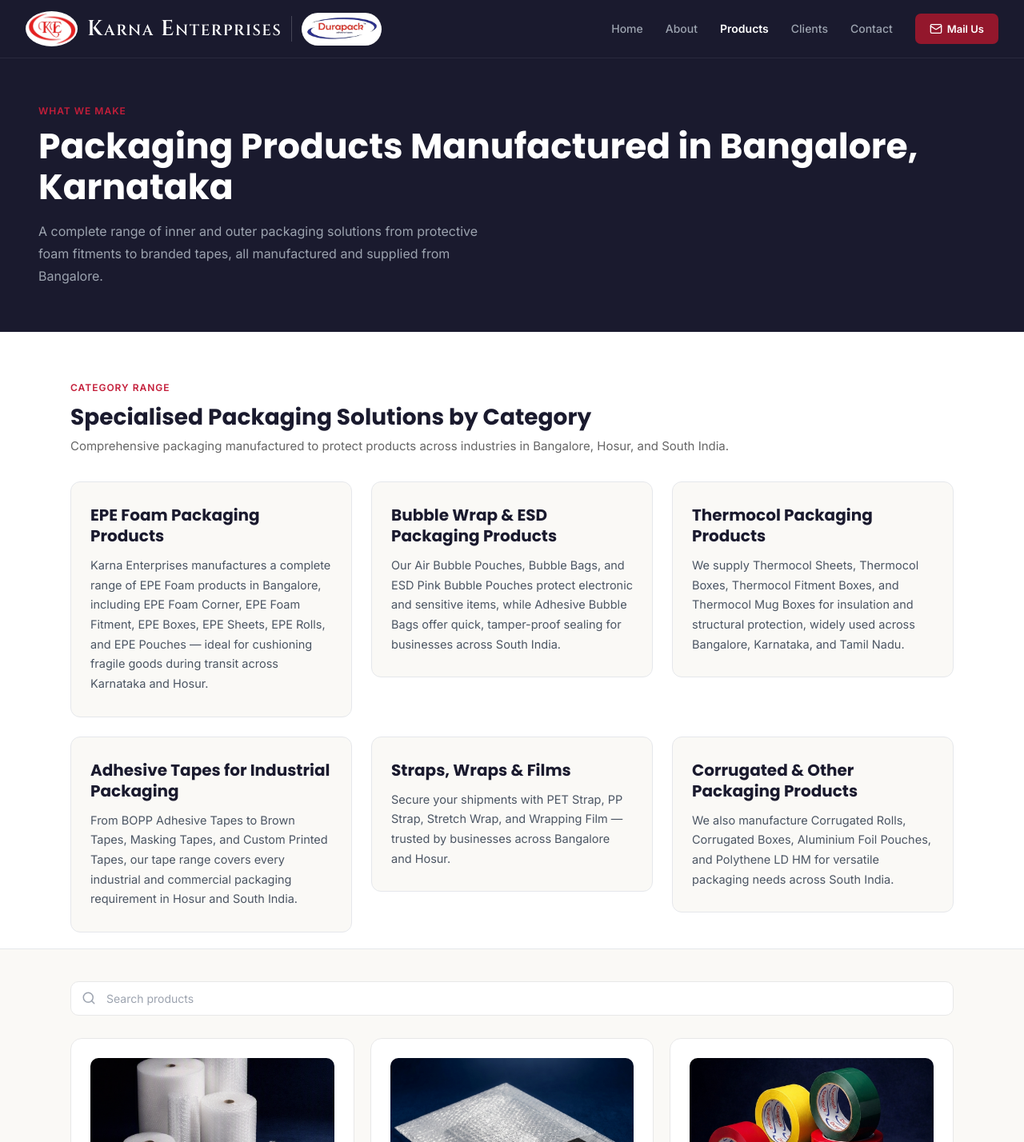
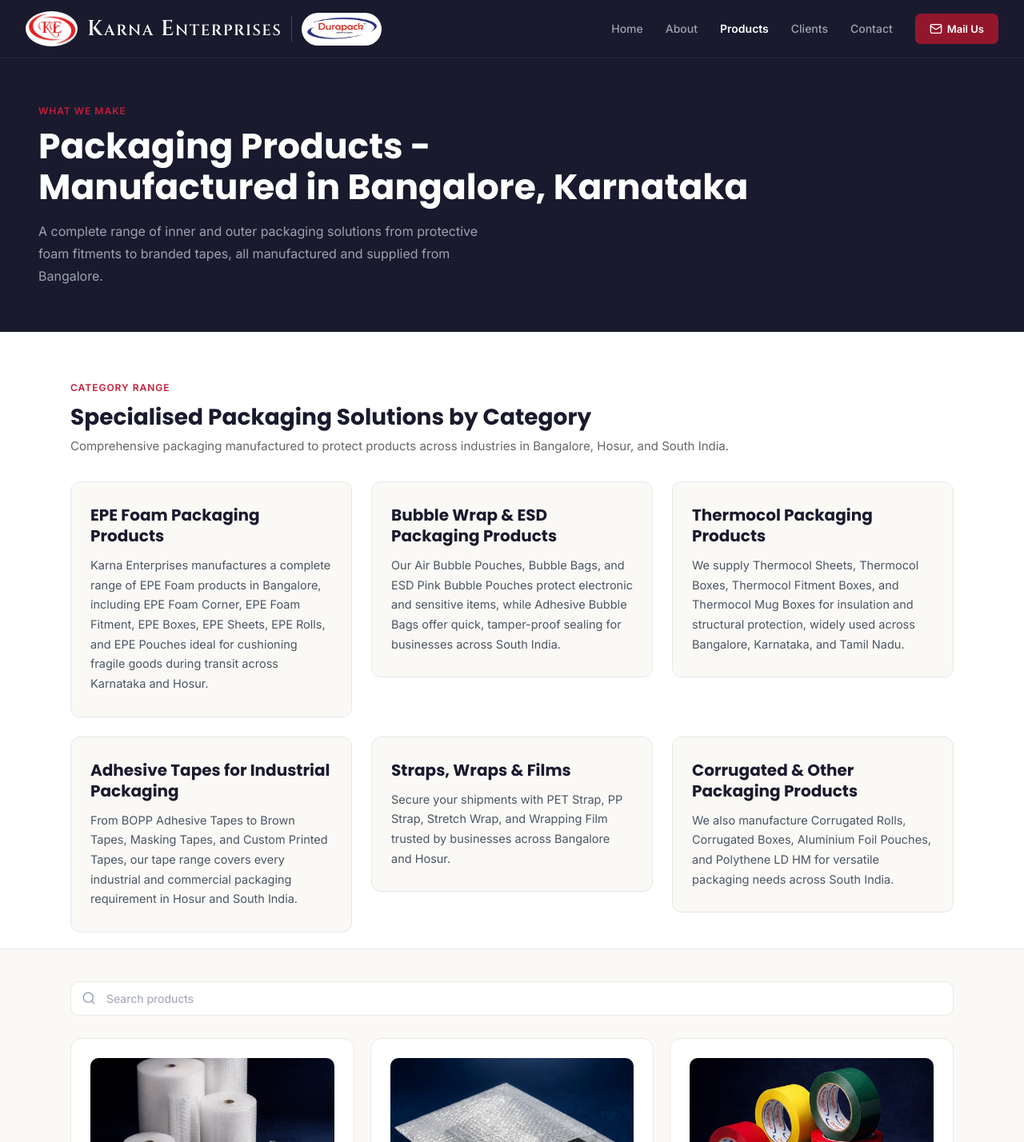
Before and after one commit to mahikarnar/karna-website, a React (Vite) app: page /products in a window 1280 px wide. Shown: the top 1428 px of the page at 80% size. Built offline with nearby package versions, Linux system fonts and the light colour scheme.

Commit message:
Updated UI

```diff
--- a/src/pages/About.jsx
+++ b/src/pages/About.jsx
@@ -149,7 +149,7 @@
         <div className="page-header-inner">
           <Reveal>
             <p className="page-label">Our story</p>
-            <h1>About Karna Enterprises – Packaging Materials Manufacturer in Bangalore</h1>
+            <h1>About Karna Enterprises - <p>Packaging Materials Manufacturer in Bangalore</p></h1>
             <p className="page-sub">
               A Bangalore-based manufacturer and supplier of premium packaging materials,
               serving industries across India since 2010.
@@ -172,7 +172,7 @@
                 Our product range includes EPE Foam Corner, EPE Foam Fitment, EPE Boxes, EPE Sheets, and EPE Rolls for cushioning and protection, along with Air Bubble Pouches, ESD Pink Bubble Pouches, and Adhesive Bubble Bags for sensitive and electronic goods. We also manufacture Thermocol Sheets, Thermocol Boxes, and Thermocol Fitment solutions for insulation and structural support.
               </p>
               <p>
-                In addition, we offer a complete range of tapes — including BOPP Adhesive Tapes, Brown Tapes, Masking Tapes, and Custom Printed Tapes — along with PET Strap, PP Strap, Stretch Wrap, and Corrugated Boxes to complete your packaging requirements.
+                In addition, we offer a complete range of tapes including BOPP Adhesive Tapes, Brown Tapes, Masking Tapes, and Custom Printed Tapes — along with PET Strap, PP Strap, Stretch Wrap, and Corrugated Boxes to complete your packaging requirements.
               </p>
               <p>
                 At Karna Enterprises, our commitment to quality, reliability, and timely delivery has made us a preferred packaging partner for businesses across Bangalore, Hosur, and South India.
--- a/src/pages/Clients.jsx
+++ b/src/pages/Clients.jsx
@@ -158,7 +158,7 @@
         <div className="page-header-inner">
           <Reveal>
             <p className="page-label">Who trusts us</p>
-            <h1>Our Clients – Trusted Packaging Partner in Bangalore, Hosur & South India</h1>
+            <h1>Our Clients - <p>Trusted Packaging Partner in Bangalore, Hosur & South India</p></h1>
             <p className="page-sub">
               From automotive to food and beverage to apparel over 2,300 businesses
               across India trust Karna Enterprises for their packaging needs.
--- a/src/pages/Contact.css
+++ b/src/pages/Contact.css
@@ -16,7 +16,7 @@
 
 .contact-page .page-label {
   font-size: 12px;
-  font-weight: 600;
+  font-weight: 400;
   color: #C41E3A;
   text-transform: uppercase;
   letter-spacing: 1px;
@@ -333,7 +333,7 @@
 
 /* MOBILE */
 @media (
-  /* max-width: 900px; */
+  max-width: 900px
 ) {
   .contact-grid {
     grid-template-columns: 1fr;
--- a/src/pages/Contact.jsx
+++ b/src/pages/Contact.jsx
@@ -223,7 +223,7 @@
           {/* Left Side */}
           <div className="page-header-content">
             <p className="page-label">Get in touch</p>
-            <h1>Contact Karna Enterprises – Packaging Materials Supplier in Bangalore</h1>
+            <h1>Contact Karna Enterprises <p>Packaging Materials Supplier in Bangalore</p></h1>
             <p className="page-sub">
               Have a packaging requirement? We respond within 24 hours.
               Call, WhatsApp, or fill in the form below.
--- a/src/pages/Products.jsx
+++ b/src/pages/Products.jsx
@@ -8,7 +8,7 @@
 const categoryOverviews = [
   {
     title: 'EPE Foam Packaging Products',
-    desc: 'Karna Enterprises manufactures a complete range of EPE Foam products in Bangalore, including EPE Foam Corner, EPE Foam Fitment, EPE Boxes, EPE Sheets, EPE Rolls, and EPE Pouches — ideal for cushioning fragile goods during transit across Karnataka and Hosur.',
+    desc: 'Karna Enterprises manufactures a complete range of EPE Foam products in Bangalore, including EPE Foam Corner, EPE Foam Fitment, EPE Boxes, EPE Sheets, EPE Rolls, and EPE Pouches ideal for cushioning fragile goods during transit across Karnataka and Hosur.',
   },
   {
     title: 'Bubble Wrap & ESD Packaging Products',
@@ -24,7 +24,7 @@
   },
   {
     title: 'Straps, Wraps & Films',
-    desc: 'Secure your shipments with PET Strap, PP Strap, Stretch Wrap, and Wrapping Film — trusted by businesses across Bangalore and Hosur.',
+    desc: 'Secure your shipments with PET Strap, PP Strap, Stretch Wrap, and Wrapping Film trusted by businesses across Bangalore and Hosur.',
   },
   {
     title: 'Corrugated & Other Packaging Products',
@@ -338,7 +338,7 @@
         <div className="page-header-inner">
           <Reveal>
             <p className="page-label">What we make</p>
-            <h1>Packaging Products Manufactured in Bangalore, Karnataka</h1>
+            <h1>Packaging Products - <p>Manufactured in Bangalore, Karnataka</p></h1>
             <p className="page-sub">
               A complete range of inner and outer packaging solutions from protective foam
               fitments to branded tapes, all manufactured and supplied from Bangalore.
```
